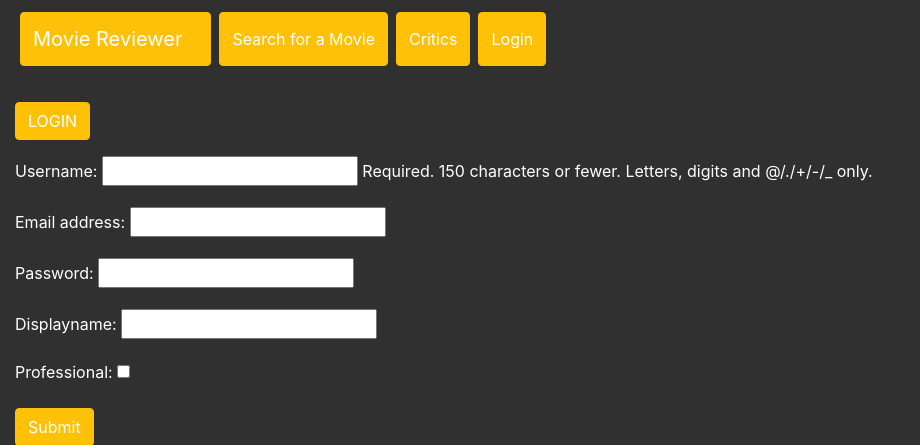
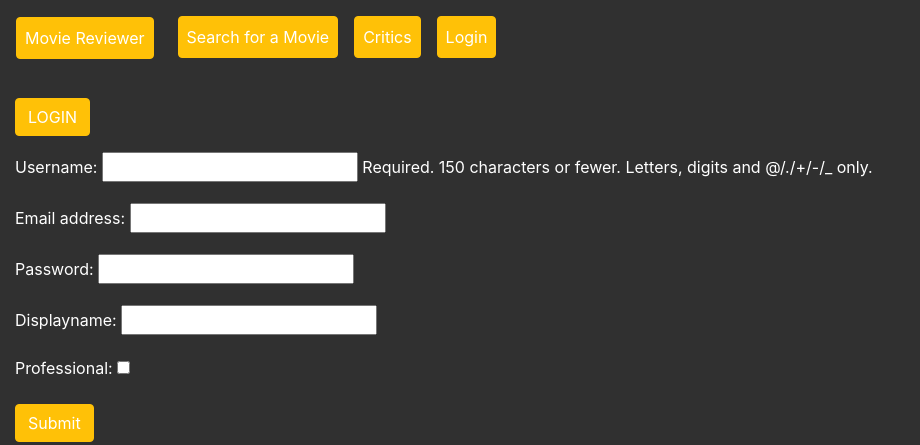
Before and after one commit to ElizabethS5/movie_reviewer, a Django app: page /register/ in a window 1280 px wide. Shown: the top 445 px of the page, without its empty margins (0-920 px from the left). Run offline with Django 3.2, Linux system fonts and the light colour scheme; some libraries are stand-ins or nearby versions.

Commit message:
refactored html by placing button tags within anchor tags instead of vice versa

```diff
--- a/movie_reviewer/authentication/views.py
+++ b/movie_reviewer/authentication/views.py
@@ -39,4 +39,4 @@ def login_view(request):
 @login_required
 def logout_view(request):
     logout(request)
-    return HttpResponseRedirect(reverse('login'))
+    return HttpResponseRedirect(reverse('homepage'))
--- a/movie_reviewer/templates/login_form.html
+++ b/movie_reviewer/templates/login_form.html
@@ -2,7 +2,7 @@
 {% block title %}Login{% endblock %}
 {% block body %}
 
-  <button class="btn btn-warning"><a class='text-white' href="/register/">CREATE ACCOUNT</a></button>
+<a class='text-white' href="/register/"><button class="btn btn-warning text-white">CREATE ACCOUNT</button></a>
 
   <form class="mt-3 text-white" action="" method="post">
     {% csrf_token %} {{ form.as_p }}
--- a/movie_reviewer/templates/register_form.html
+++ b/movie_reviewer/templates/register_form.html
@@ -3,7 +3,7 @@
 
 {% block body %}
 
-<button class="btn btn-warning"><a class="text-white" href="/login/">LOGIN</a></button>
+<a class="text-white" href="/login/"><button class="btn btn-warning text-white">LOGIN</button></a>
 
 <form class="mt-3" action="" method="post">
   {% csrf_token %} {{ form.as_p }}
--- a/movie_reviewer/templates/review_detail.html
+++ b/movie_reviewer/templates/review_detail.html
@@ -16,7 +16,7 @@
 <h3>{{review.headline}}</h3>
 <p>{{review.text}}</p>
 {% if review.critic.id == user_id %}
-<button class="btn btn-warning"><a class="text-dark" href="/reviewedit/{{review.id}}">EDIT REVIEW</a></button>
-<button class="btn btn-warning"><a class="text-dark" href="/deletereview/{{review.id}}">DELETE REVIEW</a></button>
+<a class="mr-1" href="/reviewedit/{{review.id}}"><button class="btn btn-outline-warning text-white">EDIT REVIEW</button></a>
+<a class="mr-1" href="/deletereview/{{review.id}}"><button class="btn btn-outline-warning text-white">DELETE REVIEW</button></a>
 {% endif %}
 {% endblock %}
--- a/movie_reviewer/templates/search_results.html
+++ b/movie_reviewer/templates/search_results.html
@@ -3,7 +3,7 @@
 {% block body %}
 
 <h2 class="mb-3">Search Results for '{{data.search_input}}'</h2>
-<button class="btn btn-warning mb-3"><a class="text-white" href="/search/">Search Again</a></button>
+<a href="/search/"><button class="btn btn-warning mb-3 text-white">Search Again</button></a>
 
 <ul>
     {% for result in search %}
--- a/movie_reviewer/templates/site.html
+++ b/movie_reviewer/templates/site.html
@@ -14,16 +14,16 @@
     <nav class="d-block navbar navbar-expand-lg navbar-light bg-gray">
     <div>
         <ul class='navbar-nav'>
-        <button class="btn btn-warning m-1"><a class='navbar-brand text-white' href="/">Movie Reviewer</a></button>
+        <a class='navbar-brand mt-1' href="/"><button class="btn btn-warning p-2 text-white">Movie Reviewer</button></a>
 
-        <button class="btn btn-warning m-1"><a class="text-white" href="/search/">Search for a Movie</a></button>
+        <a class="nav-link" href="/search/"><button class="btn btn-warning p-2 text-white">Search for a Movie</button></a>
 
-        <button class="btn btn-warning m-1"><a class="text-white" href="/critics/">Critics</a></button>
+        <a class="nav-link" href="/critics/"><button class="btn btn-warning p-2 text-white">Critics</button></a>
 
         {% if request.user.is_authenticated %}
-            <button class="btn btn-warning m-1"><a class="text-white" href="/log_out">Logout</a></button>
+            <a class="nav-link" href="/log_out"><button class="btn btn-warning p-2 text-white">Logout</button></a>
         {% else %}
-            <button class="btn btn-warning m-1"><a class="text-white" href="/login">Login</a></button>
+            <a class="nav-link" href="/login"><button class="btn btn-warning p-2 text-white">Login</button></a>
         {% endif %}
     </ul>
     </div>
```
Also changed, not shown: movie_reviewer/templates/movie_detail.html (+5 -8 lines).
